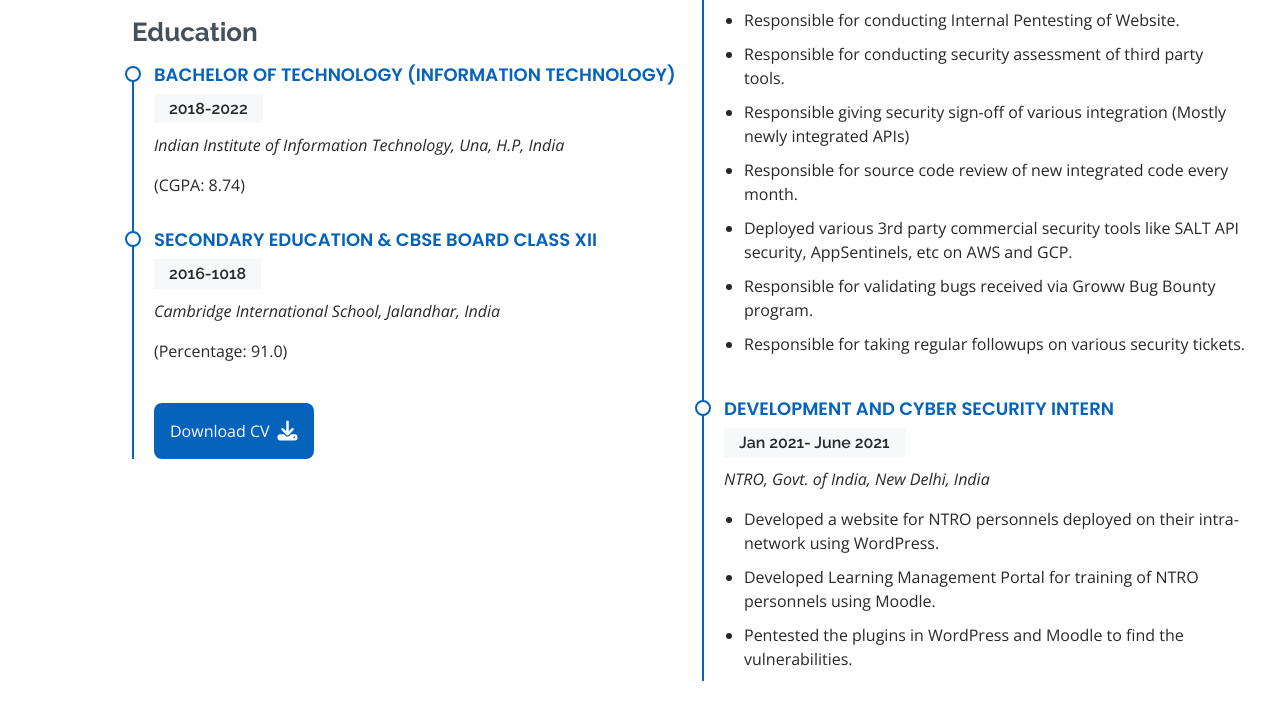
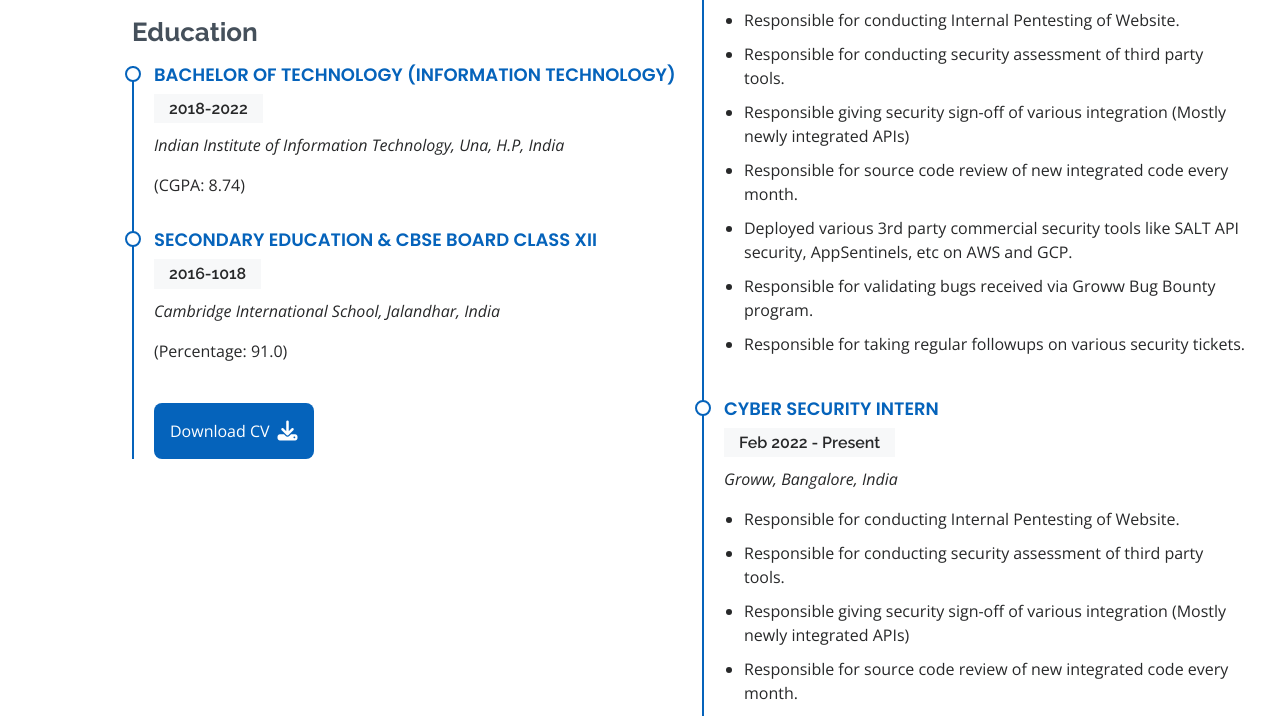
Before and after one commit to JitakshKapoor/Portfolio, a plain HTML site: page index.html in a window 1280 px wide. Shown: the part 2081-2797 px from the top of the page. Drawn offline with nearby package versions, Linux system fonts and the light colour scheme.

Commit message:
Update index.html

```diff
--- a/index.html
+++ b/index.html
@@ -194,13 +194,18 @@
               </ul>
             </div>
             <div class="resume-item">
-              <h4>Development and Cyber Security Intern</h4>
-              <h5>Jan 2021- June 2021</h5>
-              <p><em>NTRO, Govt. of India, New Delhi, India</em></p>
+              <h4>Cyber Security Intern</h4>
+              <h5>Feb 2022 - Present</h5>
+              <p><em>Groww, Bangalore, India </em></p>
               <ul>
-                <li> Developed a website for NTRO personnels deployed on their intra-network using WordPress.</li>
-                <li> Developed Learning Management Portal for training of NTRO personnels using Moodle.</li>
-                <li>Pentested the plugins in WordPress and Moodle to find the vulnerabilities.</li>
+                <li>Responsible for conducting Internal Pentesting of Website.</li>
+                <li>Responsible for conducting security assessment of third party tools. </li>
+                <li>Responsible giving security sign-off of various integration (Mostly newly integrated APIs)</li>
+                <li>Responsible for source code review of new integrated code every month.</li>
+                <li>Deployed various 3rd party commercial security tools like SALT API security, AppSentinels, etc on AWS and GCP.</li>
+                <li>Responsible for validating bugs received via Groww Bug Bounty program.</li>
+                <li> Responsible for taking regular followups on various security tickets.</li>
+
               </ul>
             </div>
           </div>
```
